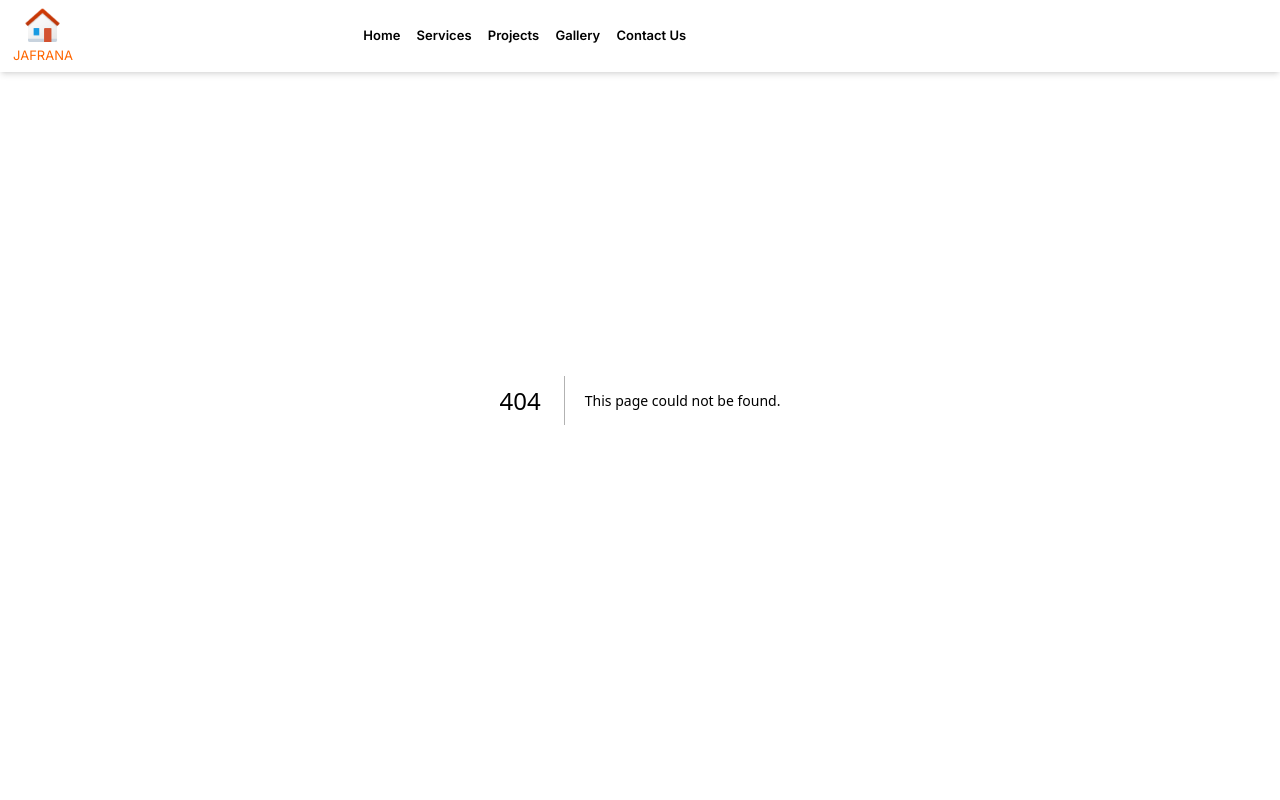
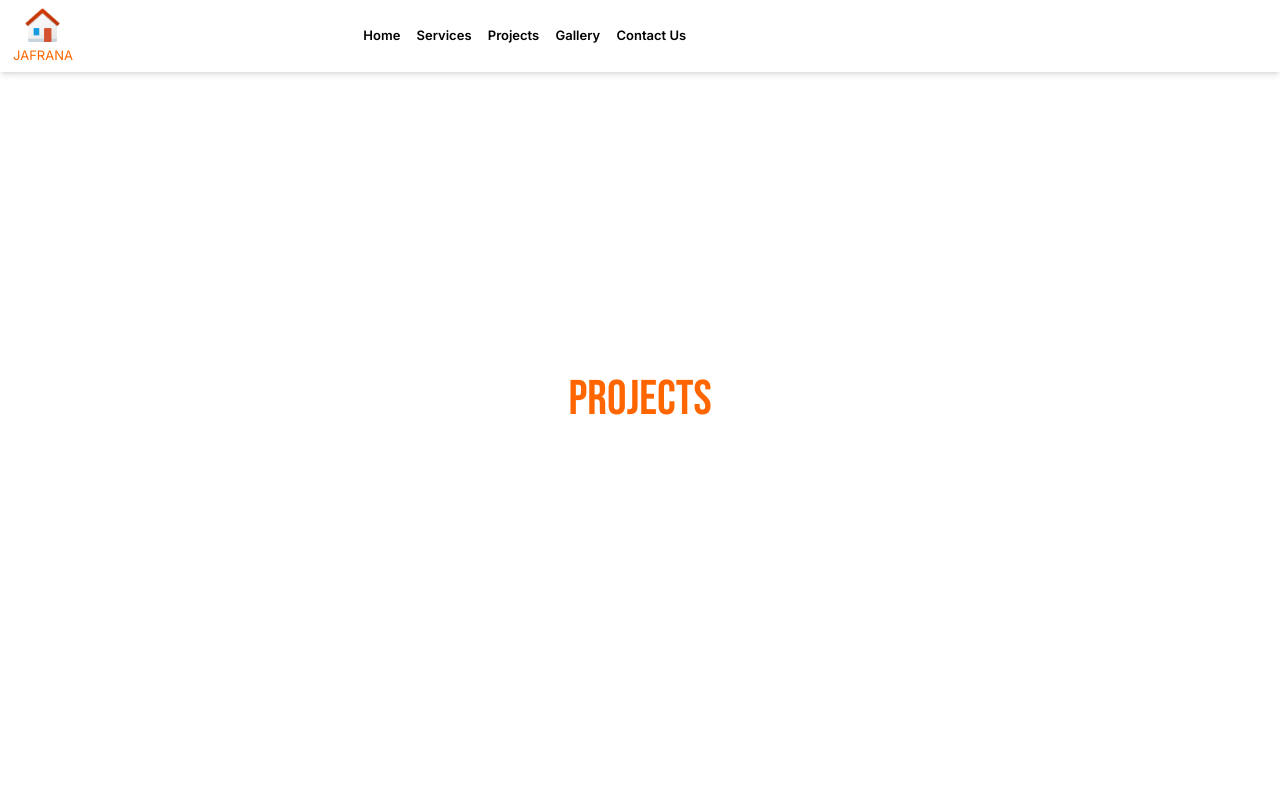
Before and after one commit to matthewkuria/jafrana, a Next.js app: page /projects in a window 1280 px wide. Before the commit this address had no page. Shown: the top 800 px of the page. Built offline with nearby package versions, Linux system fonts and the light colour scheme; a web font is replaced by a local one.

Commit message:
Add the background for the projects page

```diff
--- a/app/components/HamburgerMenu.tsx
+++ b/app/components/HamburgerMenu.tsx
@@ -58,6 +58,9 @@ export default function HamburgerMenu() {
           <Link onClick={closeMenu} href="/services" className="block px-3 py-2 rounded-md text-base font-medium hover:bg-gray-700">
             Services
           </Link>
+          <Link onClick={closeMenu} href="/projects" className="block px-3 py-2 rounded-md text-base font-medium hover:bg-gray-700">
+           Projects
+          </Link>
            <Link onClick={closeMenu} href="/gallery" className="block px-3 py-2 rounded-md text-base font-medium hover:bg-gray-700">
             Gallery
           </Link>
--- /dev/null
+++ b/app/projects/page.tsx
@@ -0,0 +1,12 @@
+import React from 'react'
+import { bebas_neue } from '../fonts/fonts'
+
+const page = () => {
+  return (
+    <main className="flex flex-col items-center justify-center min-h-screen projects">
+          <p className={`${bebas_neue.className} text-secondary text-3xl md:text-6xl `}>Projects</p>
+    </main>
+  )
+}
+
+export default page
```
